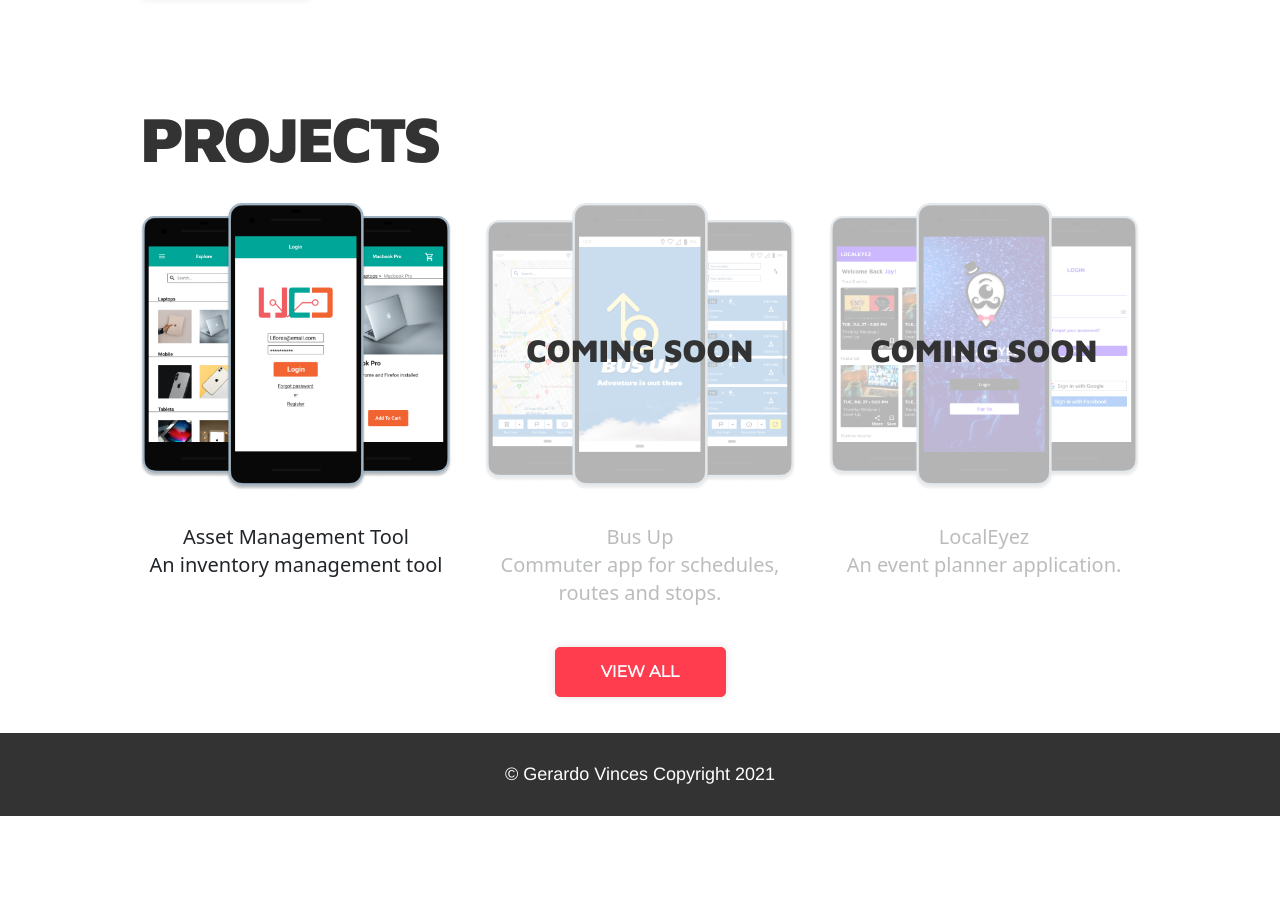
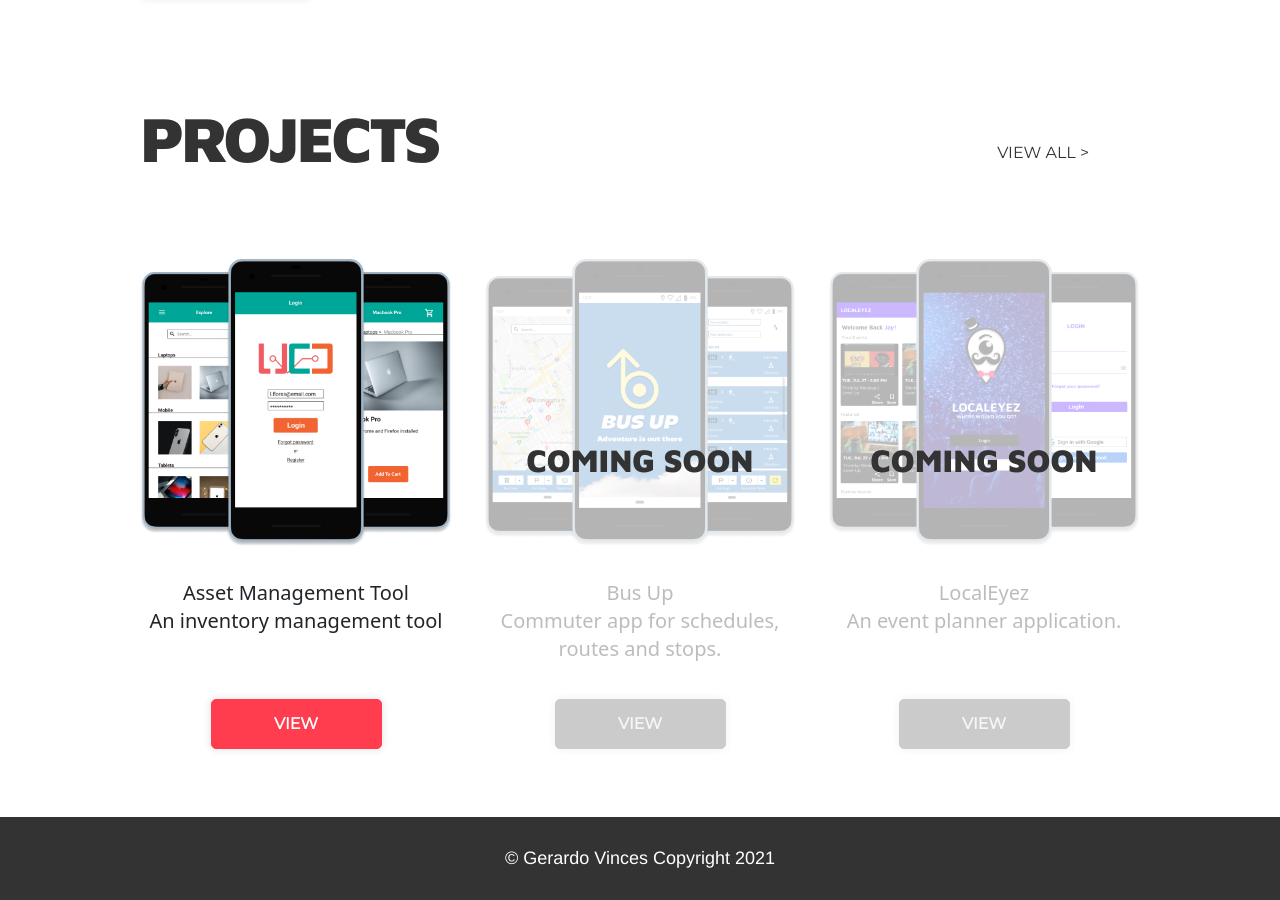
Before and after one commit to gttdo/gv-portfolio-main, a React (Create React App) app: page / in a window 1280 px wide. Shown: the part 966-1866 px from the top of the page. Before the commit the page ends 1782 px from the top, so only its background shows below. Built offline with nearby package versions, Linux system fonts and the light colour scheme.

Commit message:
fix: states and carousel

```diff
--- a/src/components/core-ui/Button/FixedButton.scss
+++ b/src/components/core-ui/Button/FixedButton.scss
@@ -9,7 +9,7 @@
   font-size: 1rem;
   font-family: 'Montserrat', sans-serif;
   font-weight: 700;
-  border: 1px solid #ff3d4f;
+
   letter-spacing: 1.3;
   text-transform: uppercase;
 
@@ -42,16 +42,26 @@
 .red {
   background-color: #FF3D4F;
   color: #fff;
+  border: 1px solid #ff3d4f;
 }
 
 .inverse {
   color: #ff3d4f;
   background-color: #fff;
+  border: 1px solid #ff3d4f;
 }
 
 .white {
   background-color: transparent;
   color: #fff;
+  border: 1px solid #ff3d4f;
+}
+
+.gray {
+  background-color: #999999;
+  color: #eeeeee;
+  border: 1px solid #999999;
+  opacity: .5;
 }
 
 @media only screen and (max-width: 767px) {
--- a/src/components/screens/HomeScreen/HomeScreen.js
+++ b/src/components/screens/HomeScreen/HomeScreen.js
@@ -63,7 +63,10 @@ const HomeScreen = () => {
 
 
       <div className="story_03">
-        <ContentModule addClass="mb-9" headerContent="Projects" />
+        <div className="flex md:flex-row flex-col mb-16 md:items-center">
+          <h1 className="mb-7">Projects</h1>
+          <div className="w-full md:w-1/6"><Link className="hover:underline" to="/works"><span>View All ></span></Link></div>
+        </div>
         <div className="content flex flex-nowrap justify-between HomeScreen_recent--wrapper">
           <div className="md:mr-4 HomeScreen_recent md:mb-8 md:relative">
             <Link to="/works/case-study-amt">
@@ -71,22 +74,28 @@ const HomeScreen = () => {
               <p className="mt-8 text-center text-xl font-medium">Asset Management Tool</p>
               <p className="text-center text-xl">An inventory management tool</p>
             </Link>
+            <div className="story_03--link-wrapper">
+              <FixedButtonLink addClass="full-width md:regular-width md:mt-7" textContent="VIEW" variant="red" linkTo="/works/case-study-amt" />
+            </div>
           </div>
           <div className="md:mx-4 HomeScreen_recent relative">
             <img className="md:m-auto md:w-full opacity-30" src={Thumb02} alt="mobile app: bus up application" />
             <p className="mt-8 text-center text-xl font-medium opacity-30">Bus Up</p>
             <p className="text-center text-xl opacity-30">Commuter app for schedules, routes and stops.</p>
             <div className="coming-soon-flag">COMING SOON</div>
+            <div className="story_03--link-wrapper">
+              <FixedButtonLink disabled addClass="full-width md:regular-width" textContent="VIEW" variant="gray" linkTo="/works" />
+            </div>
           </div>
           <div className="md:ml-4 HomeScreen_recent relative">
             <img className="md:m-auto md:w-full opacity-30" src={Thumb03} alt="mobile app: localeyez. Comming Soon." />
             <p className="mt-8 text-center text-xl font-medium opacity-30">LocalEyez</p>
             <p className="text-center text-xl opacity-30">An event planner application.</p>
             <div className="coming-soon-flag">COMING SOON</div>
+            <div className="story_03--link-wrapper">
+              <FixedButtonLink disabled addClass="full-width md:regular-width md:mt-7" textContent="VIEW" variant="gray" linkTo="/works" />
+            </div>
           </div>
-        </div>
-        <div className="story_03--link-wrapper">
-          <FixedButtonLink addClass="full-width md:regular-width" textContent="VIEW ALL" variant="red" linkTo="/works" />
         </div>
       </div>
 
--- a/src/components/screens/HomeScreen/HomeScreen.scss
+++ b/src/components/screens/HomeScreen/HomeScreen.scss
@@ -36,6 +36,29 @@
     align-items: center;
     color: #333333;
     font-size: 2.5vw;
+  }
+
+  h1 {
+    color: #333;
+    font-size: 4rem;
+    font-family: 'Maven Pro', 'Roboto', sans-serif;
+    font-weight: 900;
+    font-style: normal;
+    line-height: 56.25px;
+    width: 100%;
+    letter-spacing: -3px;
+    text-transform: uppercase;
+  }
+
+  span {
+    text-transform: uppercase;
+    color: #333;
+    font-family: 'Montserrat', sans-serif;
+    font-weight: 500;
+    font-size: 1rem;
+    line-height: 16.41px;
+    font-style: normal;
+    width: 12vw;
   }
 }
 
@@ -77,6 +100,10 @@
       flex: 0 0 auto;
     }
 
+    span {
+      width: 100%;
+    }
+
   }
 }
 
--- a/src/styles/css/index.css
+++ b/src/styles/css/index.css
@@ -199,6 +199,25 @@ a {
     align-items: center;
     color: #333333;
     font-size: 2.5vw; }
+  .HomeScreen h1 {
+    color: #333;
+    font-size: 4rem;
+    font-family: 'Maven Pro', 'Roboto', sans-serif;
+    font-weight: 900;
+    font-style: normal;
+    line-height: 56.25px;
+    width: 100%;
+    letter-spacing: -3px;
+    text-transform: uppercase; }
+  .HomeScreen span {
+    text-transform: uppercase;
+    color: #333;
+    font-family: 'Montserrat', sans-serif;
+    font-weight: 500;
+    font-size: 1rem;
+    line-height: 16.41px;
+    font-style: normal;
+    width: 12vw; }
 
 @media only screen and (min-width: 769px) {
   .md\:flex-row {
@@ -221,7 +240,9 @@ a {
     .HomeScreen_recent--wrapper {
       overflow-x: auto; }
     .HomeScreen_recent {
-      flex: 0 0 auto; } }
+      flex: 0 0 auto; }
+    .HomeScreen span {
+      width: 100%; } }
 
 @media only screen and (min-width: 1557px) {
   .HomeScreen {
@@ -559,7 +580,6 @@ footer {
   font-size: 1rem;
   font-family: 'Montserrat', sans-serif;
   font-weight: 700;
-  border: 1px solid #ff3d4f;
   letter-spacing: 1.3;
   text-transform: uppercase;
   box-shadow: 0 0 8px rgba(51, 51, 51, 0.15);
@@ -582,15 +602,24 @@ footer {
 #ModalButton.ModalButton,
 .red {
   background-color: #FF3D4F;
-  color: #fff; }
+  color: #fff;
+  border: 1px solid #ff3d4f; }
 
 .inverse {
   color: #ff3d4f;
-  background-color: #fff; }
+  background-color: #fff;
+  border: 1px solid #ff3d4f; }
 
 .white {
   background-color: transparent;
-  color: #fff; }
+  color: #fff;
+  border: 1px solid #ff3d4f; }
+
+.gray {
+  background-color: #999999;
+  color: #eeeeee;
+  border: 1px solid #999999;
+  opacity: .5; }
 
 @media only screen and (max-width: 767px) {
   .regular-width {
```
